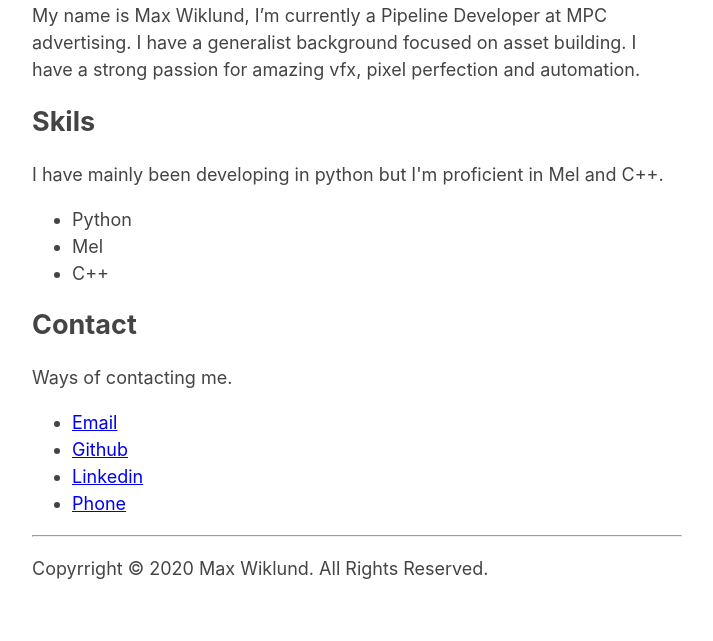
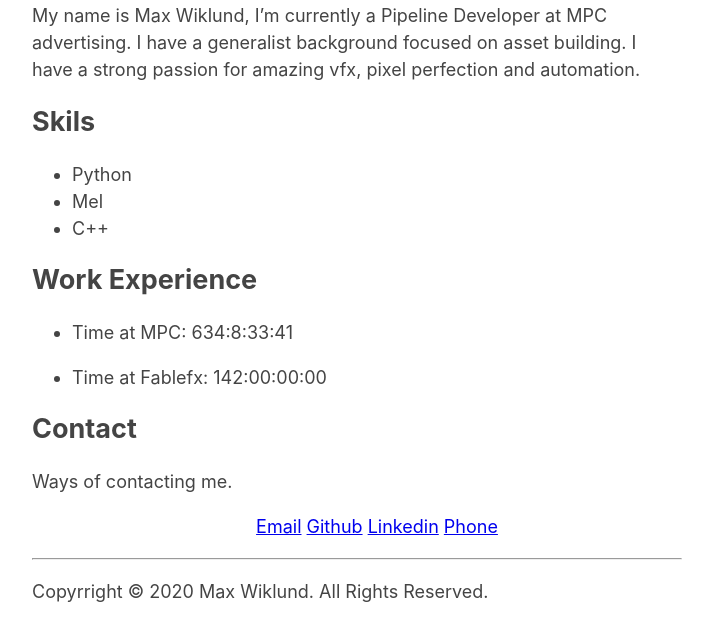
Before and after one commit to maxWiklund/maxWiklund.github.io, a plain HTML site: page index.html in a window 1280 px wide. Shown: the part 105-746 px from the top of the page, without its empty margins (283-996 px from the left). Drawn offline with Linux system fonts and the light colour scheme.

Commit message:
Adding work experience and allinign ways of contacting me options on the same row.

```diff
--- a/index.html
+++ b/index.html
@@ -10,15 +10,20 @@
     <h1 id="title"> Max Wiklund</h1>
     <p>My name is Max Wiklund, I’m currently a Pipeline Developer at MPC advertising. I have a generalist background focused on asset building. I have a strong passion for amazing vfx, pixel perfection and automation.</p>
     <h2><strong>Skils</strong></h2>
-    <p>I have mainly been developing in python but I'm proficient in Mel and C++.</p>
+    <!-- <p>I have mainly been developing in python.</p> -->
     <ul>
       <li>Python</li>
       <li>Mel</li>
       <li>C++</li>
     </ul>
+    <h2><strong>Work Experience</strong></h2>
+    <ul>
+      <li><p id="mpc_date"></p></li>
+      <li><p>Time at Fablefx: 142:00:00:00</p></li>
+    </ul>
     <h2>Contact</h2>
     <p>Ways of contacting me.</p>
-    <ul>
+    <ul class="icons">
       <li><a href="mailto:info@maxwiklund.com">Email</a></li>
       <li><a href="https://github.com/maxWiklund">Github</a></li>
       <li><a href="https://www.linkedin.com/in/max-wiklund-42a448142/">Linkedin</a></li>
@@ -27,4 +32,28 @@
     <hr />
     <p>Copyrright &copy; 2020 Max Wiklund. All Rights Reserved.</p>
   </body>
+<script>
+window.onload = function() {
+  // Month Day, Year Hour:Minute:Second, id-of-element-container
+  countUpFromTime("Sep 10, 2018 9:00:00", 'countup1'); // ****** Change this line!
+};
+function countUpFromTime(countFrom, id) {
+  countFrom = new Date(countFrom).getTime();
+  var now = new Date();
+  var countFrom = new Date(countFrom);
+  var timeDifference = (now - countFrom);
+
+  var secondsInADay = 60 * 60 * 1000 * 24;
+  var secondsInAHour = 60 * 60 * 1000;
+
+  days = Math.floor(timeDifference / (secondsInADay));
+  hours = Math.floor((timeDifference % (secondsInADay)) / (secondsInAHour) * 1);
+  mins = Math.floor(((timeDifference % (secondsInADay)) % (secondsInAHour)) / (60 * 1000) * 1);
+  secs = Math.floor((((timeDifference % (secondsInADay)) % (secondsInAHour)) % (60 * 1000)) / 1000 * 1);
+  document.getElementById("mpc_date").innerHTML = "Time at MPC: " + days + ":" + hours + ":" + mins + ":" + secs;
+
+  clearTimeout(countUpFromTime.interval);
+  countUpFromTime.interval = setTimeout(function(){ countUpFromTime(countFrom, id); }, 1000);
+}
+</script>
 </html>
--- a/style.css
+++ b/style.css
@@ -22,3 +22,12 @@ h3 {
   color:#ccf
  }
 }
+
+
+ul.icons{
+    list-style: none;
+    text-align: center;
+}
+ul.icons li {
+    display: inline-block;
+}
```
